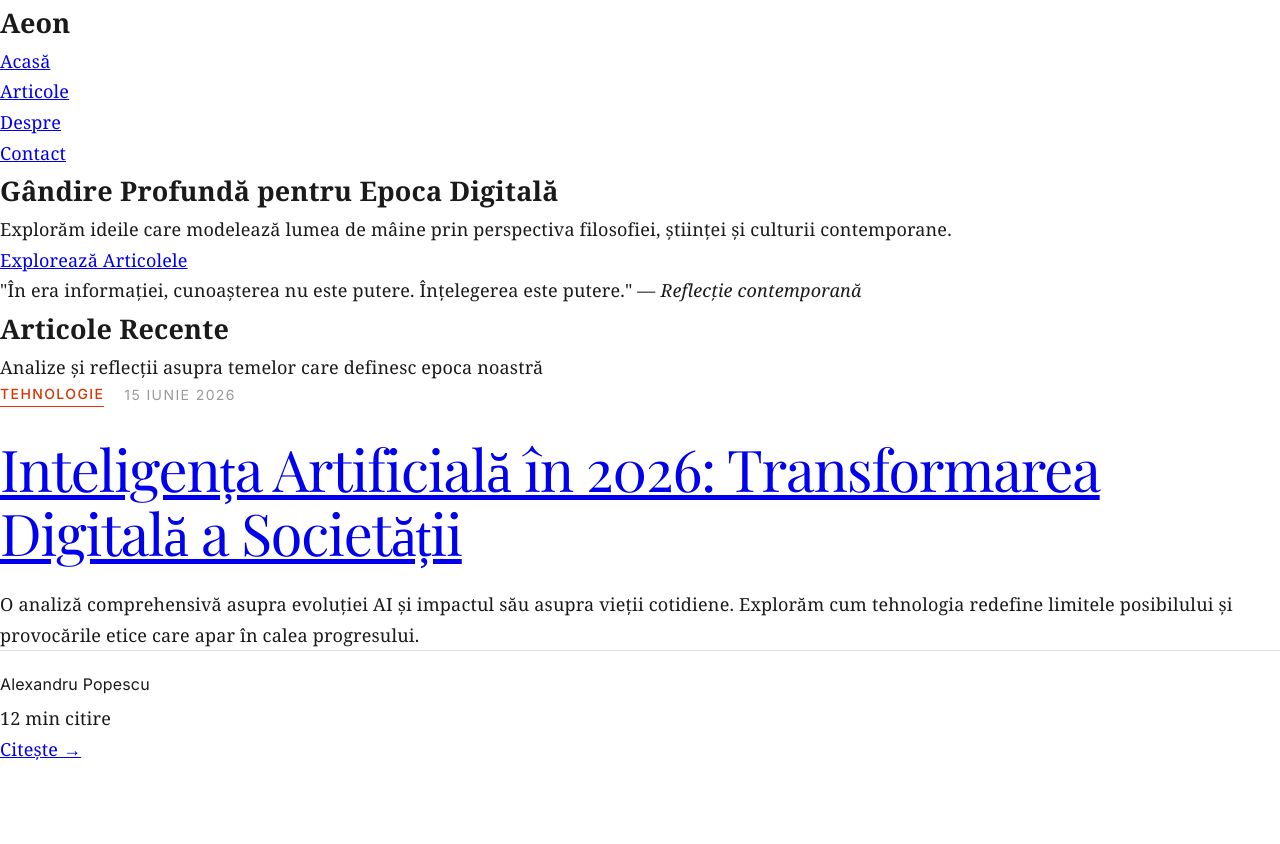
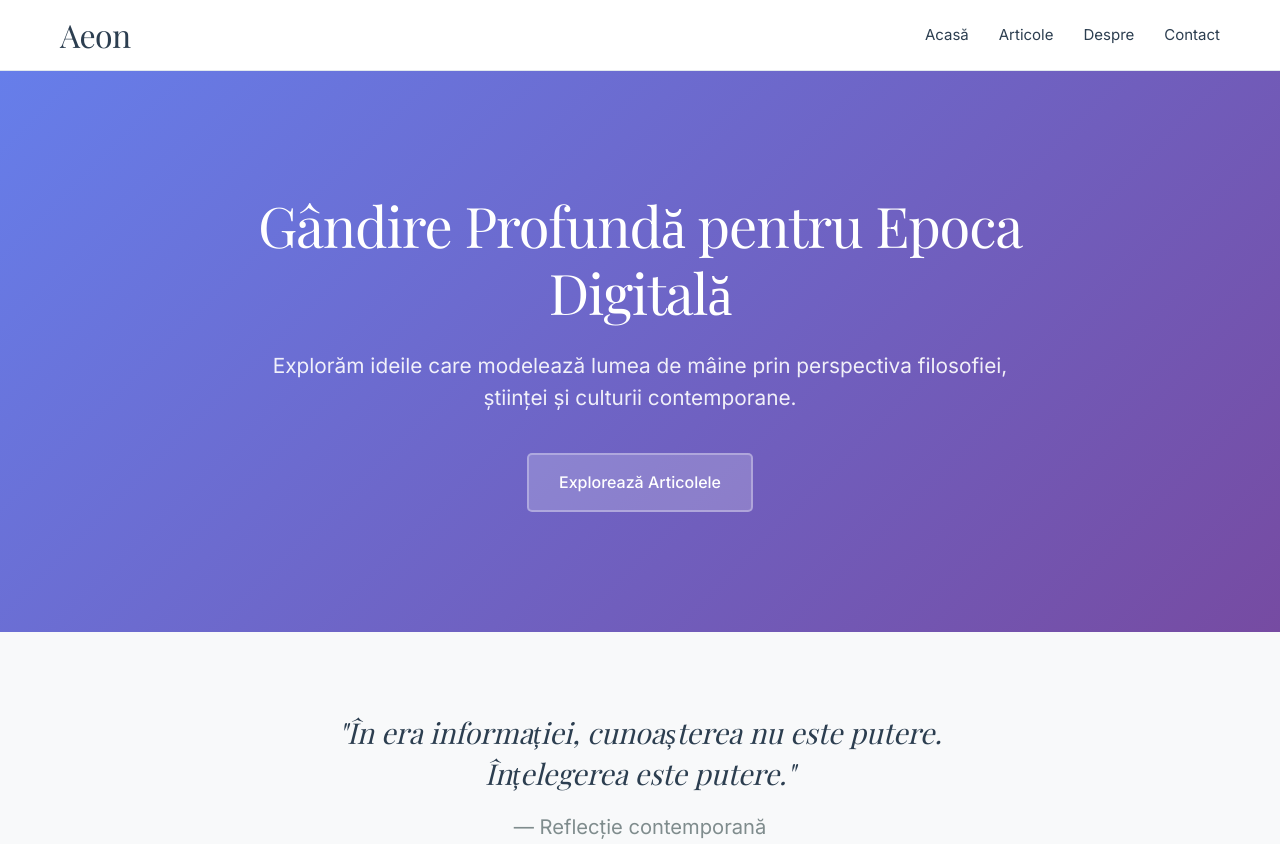
Before and after one commit to misteremanoil-art/articol-test, a plain HTML site: page index.html in a window 1280 px wide. Shown: the top 844 px of the page. Before the commit the page ends 800 px from the top, so only its background shows below. Drawn offline with nearby package versions, Linux system fonts and the light colour scheme; a web font is replaced by a local one.

Commit message:
Update style.css

```diff
--- a/style.css
+++ b/style.css
@@ -6,129 +6,125 @@
 }
 
 body {
-    font-family: 'Lyon Text', 'Charter', Georgia, serif;
-    line-height: 1.7;
-    color: #1a1a1a;
+    font-family: 'Inter', -apple-system, BlinkMacSystemFont, 'Segoe UI', sans-serif;
+    line-height: 1.6;
+    color: #2c3e50;
     background-color: #ffffff;
-    font-size: 18px;
-    margin: 0;
-    letter-spacing: 0.01em;
+    font-size: 16px;
 }
 
-/* Container principal pentru articol */
-.professional-article {
-    max-width: 680px;
-    margin: 0 auto;
-    padding: 60px 30px 80px;
+/* Header Navigation */
+.site-header {
     background: #ffffff;
+    border-bottom: 1px solid #e1e8ed;
+    position: sticky;
+    top: 0;
+    z-index: 100;
 }
 
-/* Header articol - stil Aeon */
-.article-header {
-    margin-bottom: 60px;
-    text-align: left;
+.nav-container {
+    max-width: 1200px;
+    margin: 0 auto;
+    padding: 0 20px;
+    display: flex;
+    justify-content: space-between;
+    align-items: center;
+    height: 70px;
 }
 
-.article-meta {
-    display: flex;
-    align-items: center;
-    gap: 20px;
-    margin-bottom: 30px;
-    font-size: 14px;
-    text-transform: uppercase;
-    letter-spacing: 0.1em;
-    color: #666;
-}
-
-.category {
-    background: none;
-    color: #d73502;
-    padding: 0;
-    border-radius: 0;
-    font-weight: 500;
-    border-bottom: 1px solid #d73502;
-    font-family: 'Inter', sans-serif;
-}
-
-time {
-    font-family: 'Inter', sans-serif;
-    color: #999;
-}
-
-.article-title {
-    font-size: 3.2em;
-    font-weight: 300;
-    color: #1a1a1a;
-    margin-bottom: 25px;
-    line-height: 1.1;
-    font-family: 'Lyon Display', 'Playfair Display', serif;
+.logo h1 {
+    font-family: 'Playfair Display', serif;
+    font-size: 2em;
+    font-weight: 400;
+    color: #2c3e50;
     letter-spacing: -0.02em;
 }
 
-.article-subtitle {
-    font-size: 1.4em;
-    color: #666;
-    font-weight: 400;
-    margin-bottom: 40px;
-    line-height: 1.4;
-    font-style: italic;
+.nav-links {
+    display: flex;
+    list-style: none;
+    gap: 30px;
 }
 
-.author-info {
-    display: flex;
-    flex-direction: column;
-    gap: 5px;
-    padding-top: 20px;
-    border-top: 1px solid #e0e0e0;
+.nav-links a {
+    text-decoration: none;
+    color: #2c3e50;
+    font-weight: 400;
+    transition: color 0.3s ease;
+    font-size: 15px;
 }
 
-.author-name {
-    font-weight: 400;
-    color: #1a1a1a;
-    font-size: 16px;
-    font-family: 'Inter', sans-serif;
+.nav-links a:hover {
+    color: #3498db;
 }
 
-.author-title {
-    color: #999;
-    font-size: 14px;
-    font-family: 'Inter', sans-serif;
+/* Hero Section */
+.hero-section {
+    background: linear-gradient(135deg, #667eea 0%, #764ba2 100%);
+    color: white;
+    padding: 120px 20px;
+    text-align: center;
 }
 
-/* Cuprins - stil minimal */
-.table-of-contents {
-    background: none;
-    padding: 0;
-    margin: 50px 0 60px 0;
-    border: none;
-    border-top: 1px solid #e0e0e0;
-    border-bottom: 1px solid #e0e0e0;
-    padding: 30px 0;
+.hero-content {
+    max-width: 800px;
+    margin: 0 auto;
 }
 
-.table-of-contents h2 {
-    color: #1a1a1a;
-    margin-bottom: 20px;
-    font-size: 1.2em;
+.hero-title {
+    font-family: 'Playfair Display', serif;
+    font-size: 3.5em;
     font-weight: 400;
-    text-transform: uppercase;
-    letter-spacing: 0.1em;
-    font-family: 'Inter', sans-serif;
+    margin-bottom: 25px;
+    line-height: 1.2;
+    letter-spacing: -0.02em;
 }
 
-.table-of-contents ol {
-    margin-left: 0;
-    list-style: none;
-    counter-reset: item;
+.hero-subtitle {
+    font-size: 1.3em;
+    margin-bottom: 40px;
+    opacity: 0.9;
+    line-height: 1.5;
 }
 
-.table-of-contents li {
-    margin-bottom: 12px;
-    counter-increment: item;
+.cta-button {
+    display: inline-block;
+    background: rgba(255, 255, 255, 0.2);
+    color: white;
+    padding: 15px 30px;
+    text-decoration: none;
+    border-radius: 5px;
+    border: 2px solid rgba(255, 255, 255, 0.3);
+    font-weight: 500;
+    transition: all 0.3s ease;
 }
 
-.table-of-contents li::before {
-    content: counter(item) ". ";
-    color: #d73502;
-    font-weight: 500;
-    font-family: 'Inter
+.cta-button:hover {
+    background: rgba(255, 255, 255, 0.3);
+    border-color: rgba(255, 255, 255, 0.5);
+}
+
+/* Featured Quote */
+.featured-quote {
+    background: #f8f9fa;
+    padding: 80px 20px;
+    text-align: center;
+}
+
+.featured-quote blockquote {
+    max-width: 700px;
+    margin: 0 auto;
+    font-family: 'Playfair Display', serif;
+    font-size: 1.8em;
+    font-style: italic;
+    color: #2c3e50;
+    line-height: 1.4;
+}
+
+.featured-quote cite {
+    display: block;
+    margin-top: 20px;
+    font-size: 0.7em;
+    font-style: normal;
+    color: #7f8c8d;
+    font-family: 'Inter', sans-serif
```
